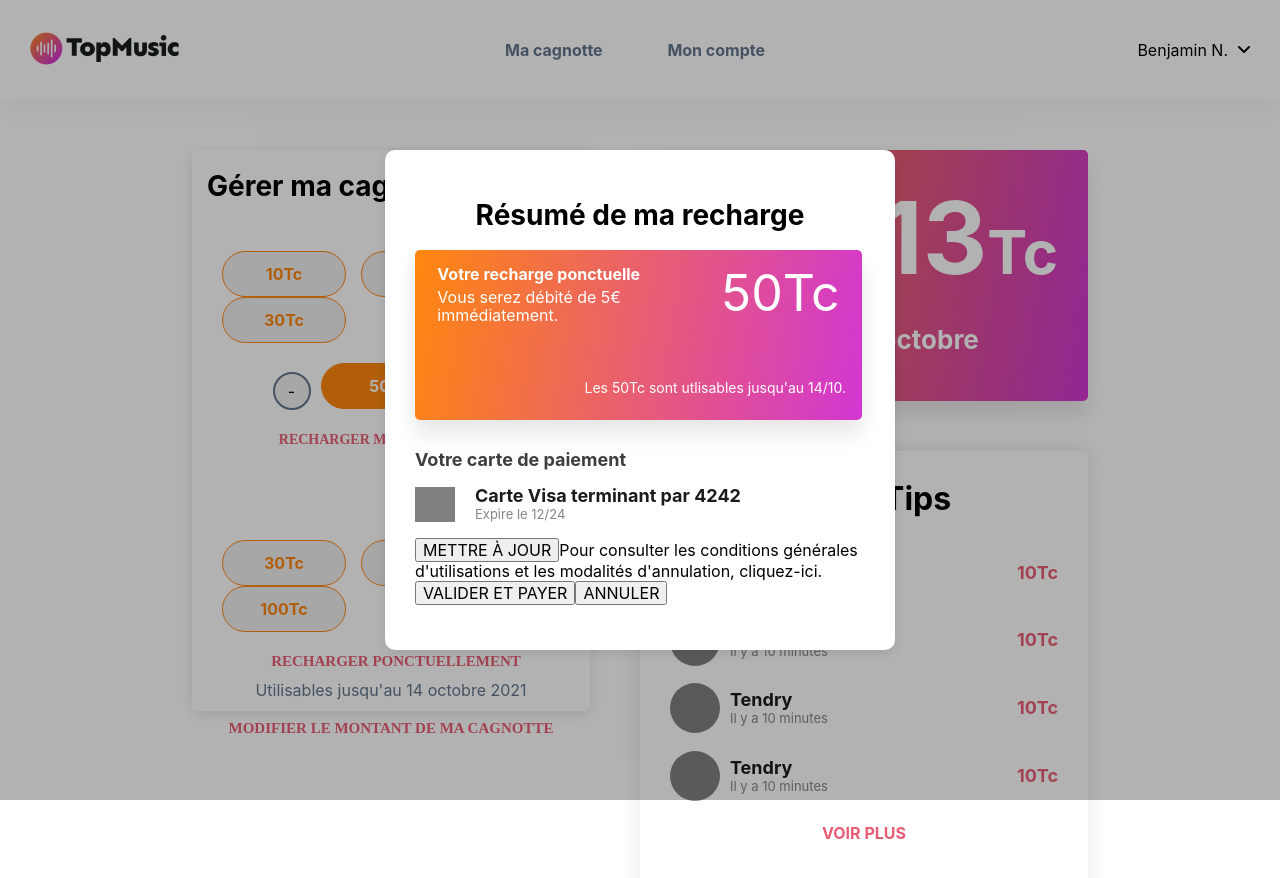
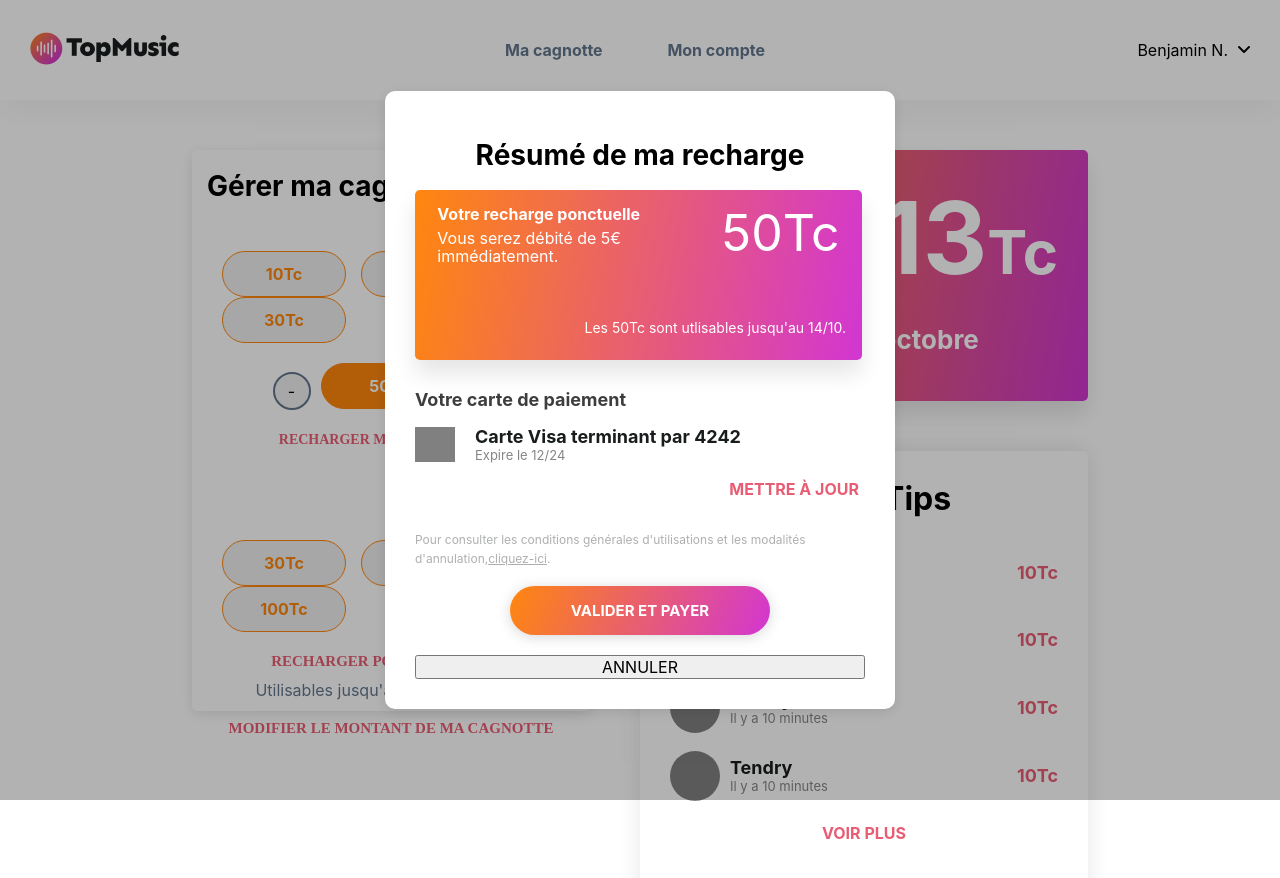
Before and after one commit to YevhenTiaka/TopMusic-Wallet, a Next.js app: page / in a window 1280 px wide. Both pictures are taken after a click on the button "RECHARGER MENSUELLEMENT". Shown: the top 878 px of the page. Built offline with nearby package versions, Linux system fonts and the light colour scheme.

Commit message:
topmusic-wallet

```diff
--- a/Components/Main.tsx
+++ b/Components/Main.tsx
@@ -51,10 +51,13 @@ const Main: FC = () => {
           <button className={RechargeModal.modal_updateBtn}>METTRE À JOUR</button>
           <span className={RechargeModal.modal_general}>
             Pour consulter les conditions générales d'utilisations et les modalités d'annulation,
-            cliquez-ici.
+            <u>cliquez-ici</u>.
           </span>
-          <button className={RechargeModal.modal_validateBtn}>VALIDER ET PAYER</button>
-          <button className={RechargeModal.modal_annulerBtn}>ANNULER</button>
+          <div className={RechargeModal.modal__rechargeBtns}>
+            <button className={RechargeModal.modal__rechargeBtns_valider}>VALIDER ET PAYER</button>
+
+            <button className={RechargeModal.modal__rechargeBtns_annuler}>ANNULER</button>
+          </div>
         </Modal>
       )}
     </>
--- a/styles/Modal.module.scss
+++ b/styles/Modal.module.scss
@@ -11,7 +11,7 @@
   &__container {
     margin: auto;
     width: 510px;
-    height: 500px;
+
     background-color: #fff;
     border-radius: 10px;
     box-shadow: 0px 3px 14px #0000001c;
--- a/styles/RechargeModal.module.scss
+++ b/styles/RechargeModal.module.scss
@@ -63,4 +63,38 @@
       }
     }
   }
+  &_updateBtn {
+    border: none;
+    background-color: #fff;
+    display: flex;
+    margin-left: auto;
+    margin-bottom: 30px;
+    cursor: pointer;
+    color: #e85d73;
+    font-weight: 700;
+  }
+  &_general {
+    color: #5e6060;
+    opacity: 0.5;
+    font-size: 12px;
+  }
+  &__rechargeBtns {
+    display: flex;
+    flex-direction: column;
+    &_valider {
+      width: 260px;
+      height: 49px;
+      margin: auto;
+      box-shadow: 0px 2px 14px #00000029;
+      border-radius: 93px;
+      background: transparent linear-gradient(113deg, #ff870e 0%, #d236d2 100%) 0% 0% no-repeat
+        padding-box;
+      border: none;
+      color: #fff;
+      font-weight: 700;
+      font-size: 15px;
+      cursor: pointer;
+      margin: 20px auto;
+    }
+  }
 }
```
